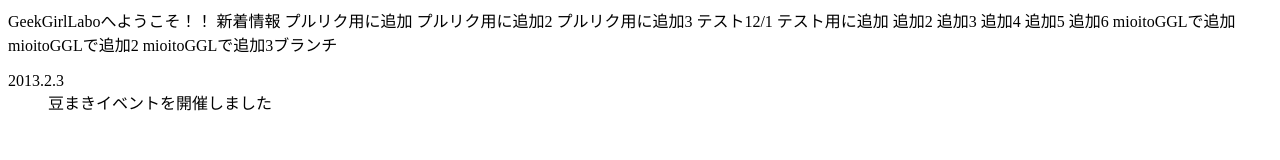
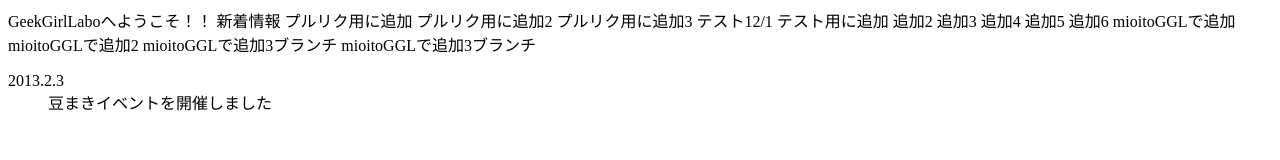
Before and after one commit to mioito/HTML, a plain HTML site: page geekgirl.html in a window 1280 px wide. Drawn offline with Linux system fonts and the light colour scheme.

Commit message:
Update geekgirl.html
mioitoGGLで追加3ブランチ

```diff
--- a/geekgirl.html
+++ b/geekgirl.html
@@ -19,6 +19,7 @@
 	mioitoGGLで追加
 	mioitoGGLで追加2
 	mioitoGGLで追加3ブランチ
+	mioitoGGLで追加3ブランチ
 	<dl>
 		<dt>2013.2.3</dt>
 		<dd>豆まきイベントを開催しました</dd>
```
